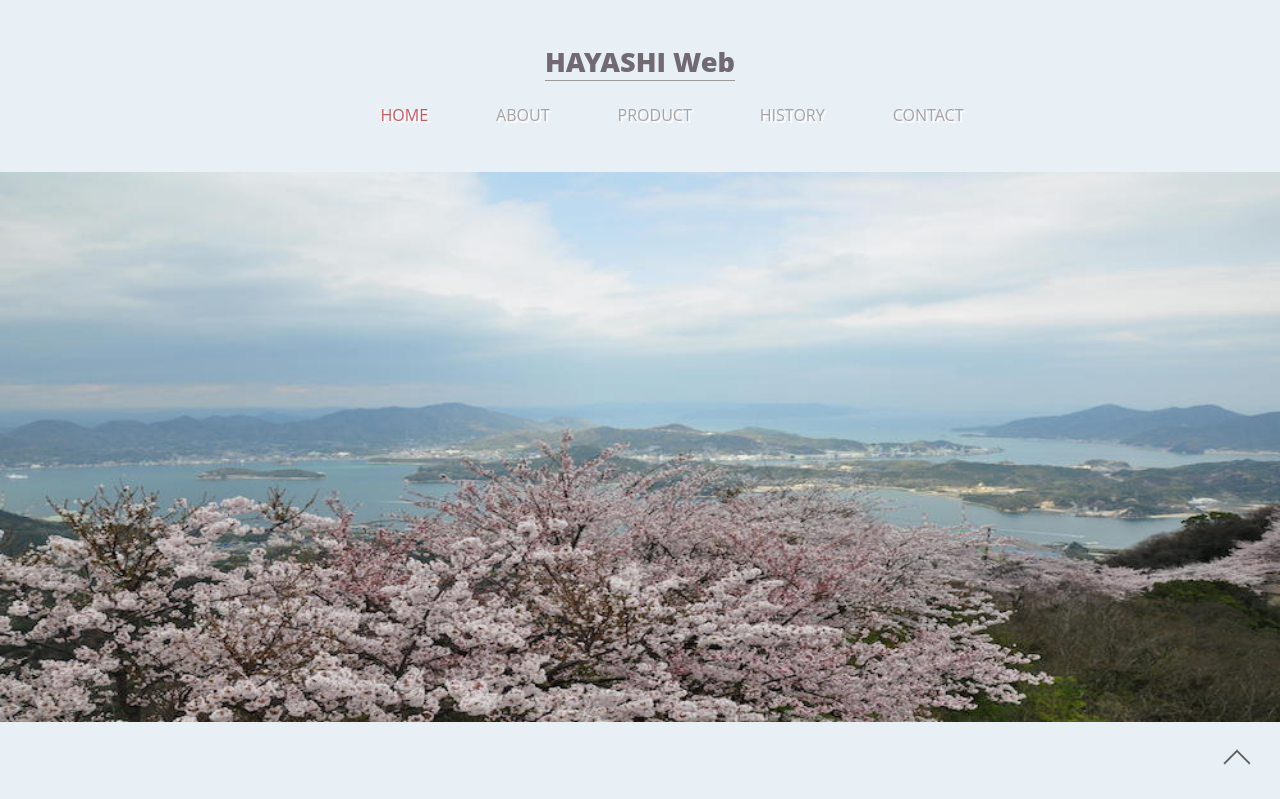
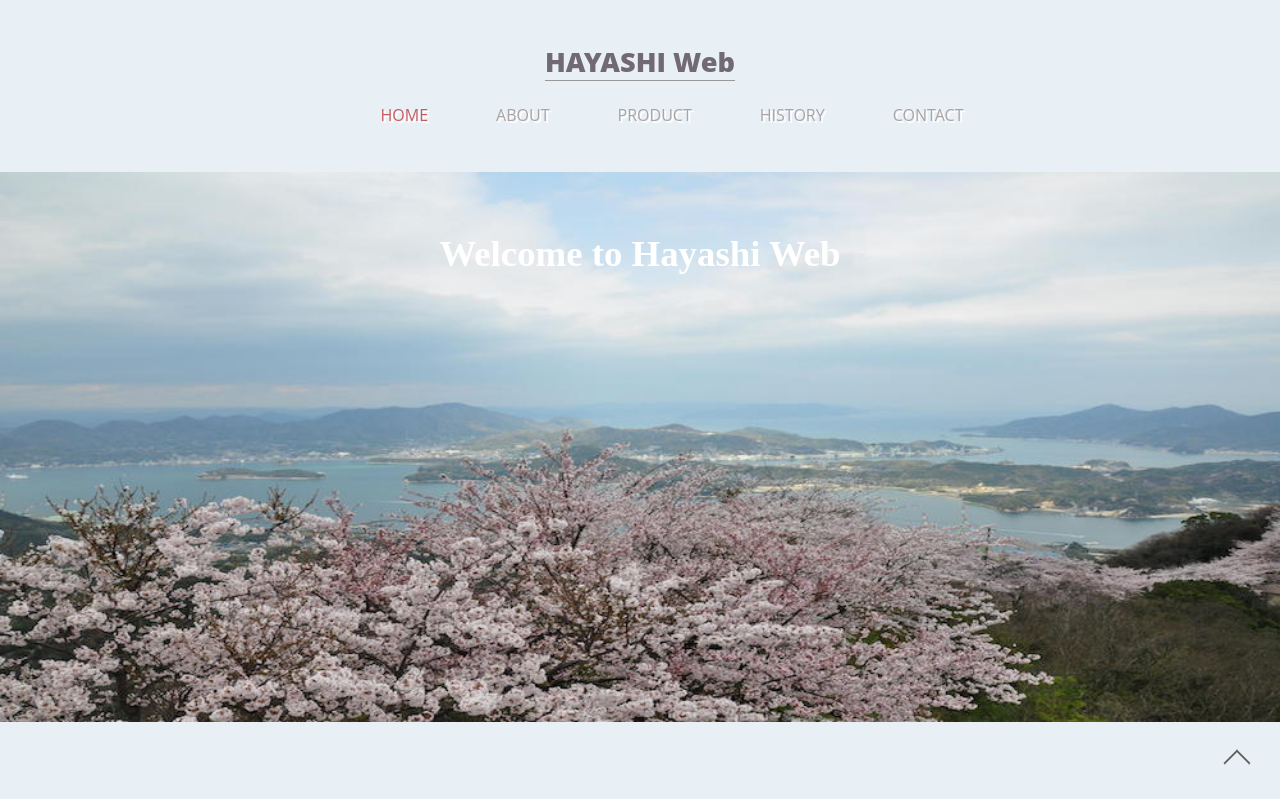
Before and after one commit to SShayashi/SShayashi.github.io, a plain HTML site: page index.html in a window 1280 px wide. Shown: the top 799 px of the page. Drawn offline with nearby package versions, Linux system fonts and the light colour scheme.

Commit message:
トップに[welcome to hayashi web]を追加

```diff
--- a/index.html
+++ b/index.html
@@ -73,6 +73,15 @@ License URL: http://creativecommons.org/licenses/by/3.0/
 	<!-- Banner Starts Here -->
 
 <div class="banner">
+	<div class="container">
+	<div class="project-1 clock wow bounceIn">
+		<br>
+		<br>
+		<br>
+		<br>
+		<h3>Welcome to Hayashi Web</h3>
+	</div>
+	</div>
 
 </div>
 </div>
```
